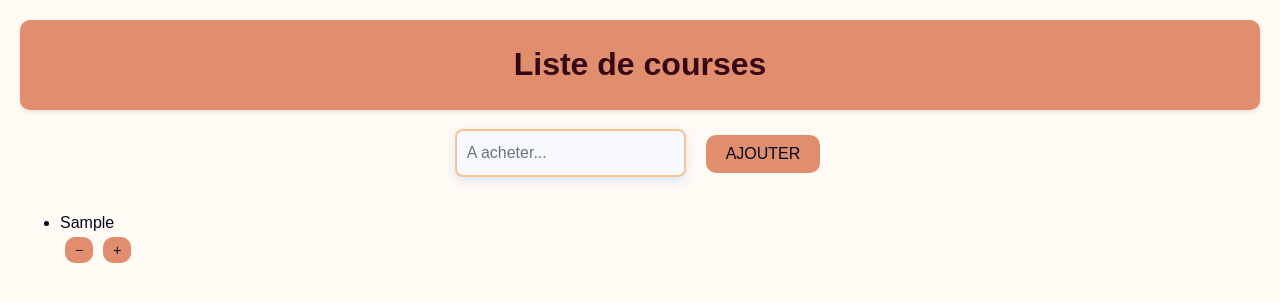
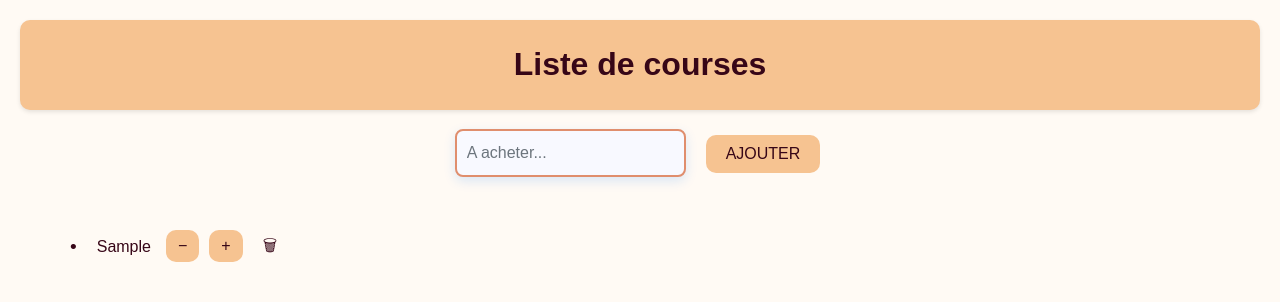
Before and after one commit to fmarrkiz/repo2, a plain HTML site: page index.html in a window 1280 px wide. Both pictures are taken after typing "Sample" into the empty fields and a click on the button "AJOUTER". Drawn offline with Linux system fonts and the light colour scheme.

Commit message:
(main.js)added a remove button

```diff
--- a/js/mainEasy.js
+++ b/js/mainEasy.js
@@ -62,6 +62,16 @@ NewItem.appendChild(quantity);
         addQuantity(NewItem, quantity);
     });
 
+    let removeButton = document.createElement("button");
+    removeButton.innerHTML = "&#128465;";
+    removeButton.classList.add("remove-btn");
+    buttonContainer.appendChild(removeButton);
+
+    removeButton.addEventListener("click", function () {
+        ToDoList.removeChild(NewItem);
+    });
+
+
 ToDoList.appendChild(NewItem);
 }
 
--- a/sass/abstracts/_variables.scss
+++ b/sass/abstracts/_variables.scss
@@ -1,6 +1,6 @@
-$primary-color: #D25380;
-$secondary-color: #E08E6D;
-$tertiary-color: #F6C391;
+$primary-color: #d2535e;
+$secondary-color:#F6C391;
+$tertiary-color: #E08E6D;
 $background-color: #FFFAF4;
 $text-color: #370617;
 $text-color-dark: #03071e;
--- a/sass/components/_button.scss
+++ b/sass/components/_button.scss
@@ -3,22 +3,21 @@ button {
     border-radius: 0%;
     border: none;
     border-radius: 10px;
-    color: $text-color-dark;
-    padding: 5px 10px;
+    color: $text-color;
+    padding: 7px 12px;
     margin: 5px;
-    font-size: 14px;
+    font-size: 16px;
+
 
 
     cursor: pointer;
     transition: background-color 0.3s ease, color 0.3s ease;
     &:hover {
-        background-color: $primary-color;
-        color: white;
+        translate: -1px -1px;
+        box-shadow: 0 4px 8px rgba(0, 0, 0, 0.2);
+        background-color: $secondary-color;
     }
-    &:active {
-        background-color: $primary-color;
-        color: white;
-    }
+
 
 }
 button.toDoButton {
@@ -26,3 +25,13 @@ button.toDoButton {
     font-size: 16px;
     text-transform: uppercase;
 }
+
+button.remove-btn {
+    background-color: transparent;
+    padding: 5px 10px;
+    font-size: 16px;
+    border-radius: 10px;
+    &:hover {
+    border: 1px solid $primary-color;
+}
+}
--- a/sass/layout/_todolist.scss
+++ b/sass/layout/_todolist.scss
@@ -1,9 +1,26 @@
 li {
-    color: $text-color-dark;
+    display: flex;
+    justify-content: flex-start;
+    padding: 10px;
+    margin: 5px 0;
+    gap: 10px;
+    align-items: center;
+    color: $text-color;
+
+
 }
 
+li::before {
+    content: "•";
+    position: relative;
+    left: 0;
+    color: $text-color;
+    font-size: 1.2em;
+    margin-right: 10px;
+  }
+
 span {
-    color: $text-color-dark;
+    color: $text-color;
     font-size: 16px;
     font-weight: bold;
 }
```
Also changed, not shown: sass/main.css, 1 other file.
